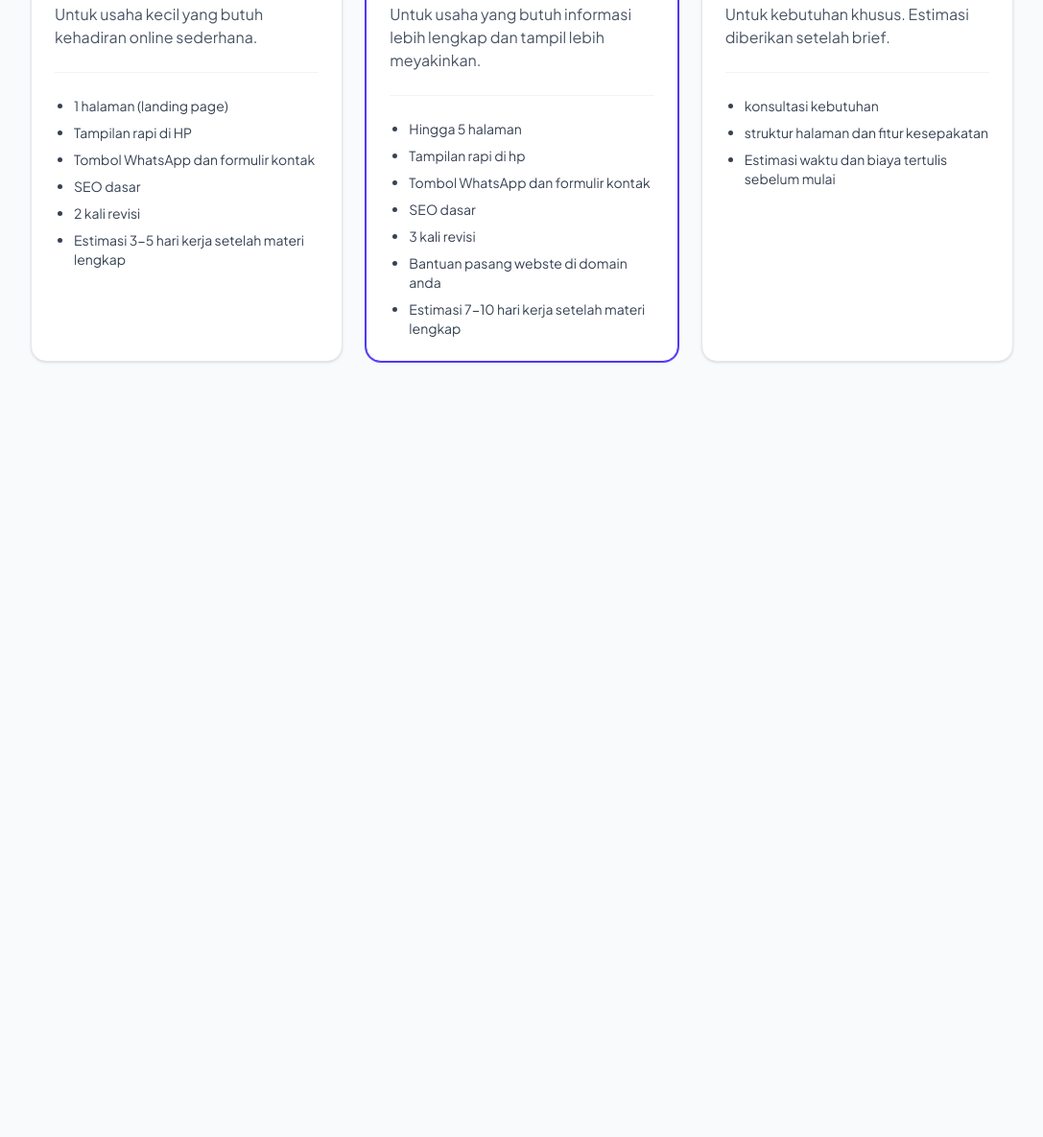
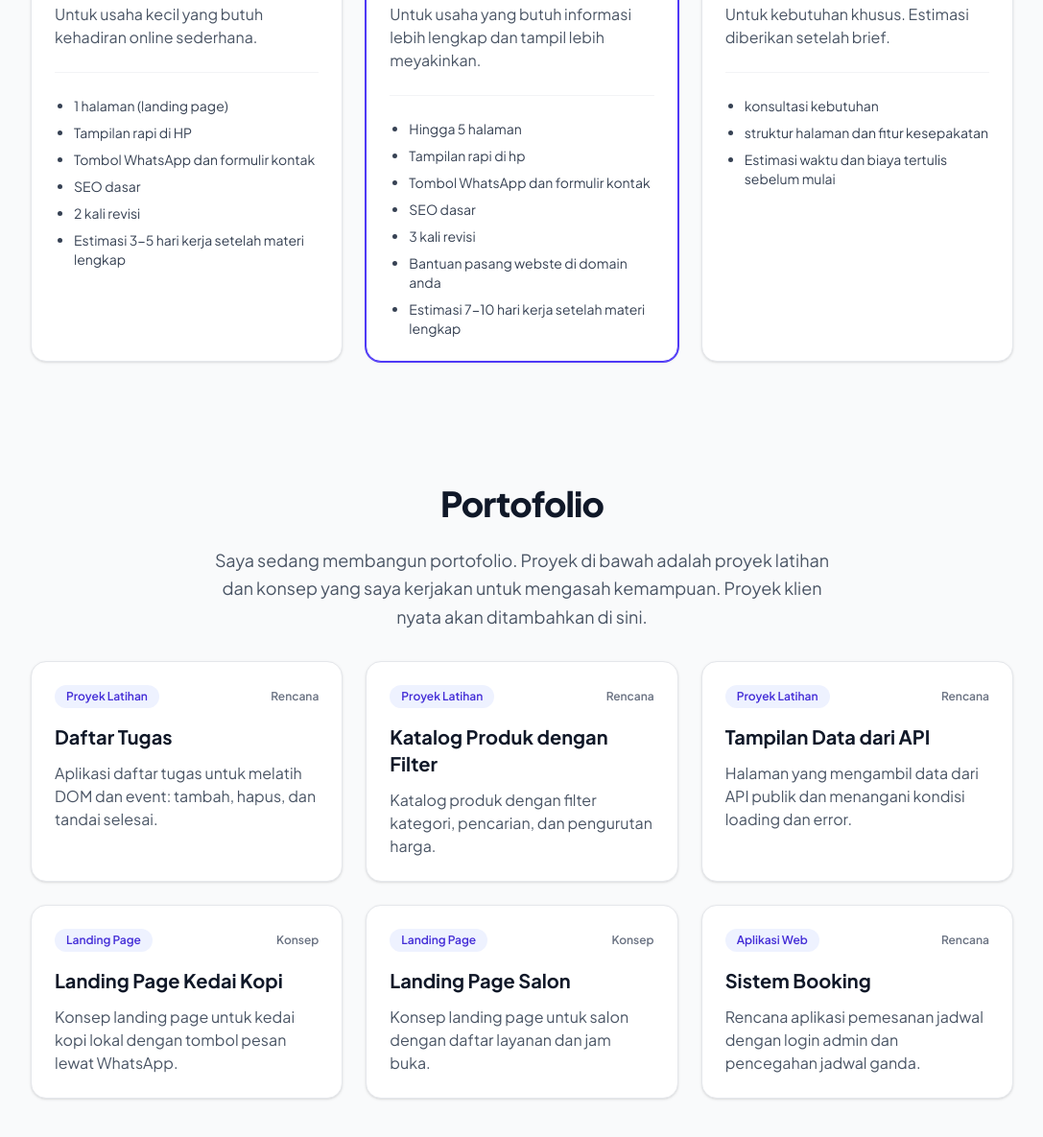
Before and after one commit to arkann-1/freelance-site, a website: page index.html in a window 1280 px wide. Shown: the part 1918-3103 px from the top of the page at 96% size, without its empty margins (96-1183 px from the left). Before the commit the page ends 2359 px from the top, so only its background shows below. Drawn offline with Linux system fonts and the light colour scheme.

Commit message:
render kartu portofolio dari JSON dan tambah catatan

```diff
--- a/data/projects.json
+++ b/data/projects.json
@@ -0,0 +1,50 @@
+[
+  {
+    "id": 1,
+    "title": "Daftar Tugas",
+    "category": "Proyek Latihan",
+    "description": "Aplikasi daftar tugas untuk melatih DOM dan event: tambah, hapus, dan tandai selesai.",
+    "date": "2026-11-05",
+    "status": "Rencana"
+  },
+  {
+    "id": 2,
+    "title": "Katalog Produk dengan Filter",
+    "category": "Proyek Latihan",
+    "description": "Katalog produk dengan filter kategori, pencarian, dan pengurutan harga.",
+    "date": "2026-11-18",
+    "status": "Rencana"
+  },
+  {
+    "id": 3,
+    "title": "Tampilan Data dari API",
+    "category": "Proyek Latihan",
+    "description": "Halaman yang mengambil data dari API publik dan menangani kondisi loading dan error.",
+    "date": "2026-11-12",
+    "status": "Rencana"
+  },
+  {
+    "id": 4,
+    "title": "Landing Page Kedai Kopi",
+    "category": "Landing Page",
+    "description": "Konsep landing page untuk kedai kopi lokal dengan tombol pesan lewat WhatsApp.",
+    "date": "2026-11-22",
+    "status": "Konsep"
+  },
+  {
+    "id": 5,
+    "title": "Landing Page Salon",
+    "category": "Landing Page",
+    "description": "Konsep landing page untuk salon dengan daftar layanan dan jam buka.",
+    "date": "2026-11-08",
+    "status": "Konsep"
+  },
+  {
+    "id": 6,
+    "title": "Sistem Booking",
+    "category": "Aplikasi Web",
+    "description": "Rencana aplikasi pemesanan jadwal dengan login admin dan pencegahan jadwal ganda.",
+    "date": "2026-11-25",
+    "status": "Rencana"
+  }
+]
--- a/index.html
+++ b/index.html
@@ -112,9 +112,7 @@
             yakin mana yang cocok? Ceritakan usaha Anda, saya bantu pilihkan.
           </p>
 
-          <div id="services-list" class="mt-8 grid gap-6 lg:grid-cols-3">
-
-          </div>
+          <div id="services-list" class="mt-8 grid gap-6 lg:grid-cols-3"></div>
         </div>
       </section>
 
@@ -197,6 +195,28 @@
           </div>
         </div>
       </section>
+
+      <section id="portofolio" class="scroll-mt-24 px-4 py-16">
+        <div class="mx-auto max-w-5xl">
+          <h2
+            class="text-center text-4xl font-extrabold tracking-tight text-gray-900"
+          >
+            Portofolio
+          </h2>
+          <p
+            class="mx-auto mt-6 max-w-2xl text-center text-base leading-relaxed text-gray-600 md:text-lg"
+          >
+            Saya sedang membangun portofolio. Proyek di bawah adalah proyek
+            latihan dan konsep yang saya kerjakan untuk mengasah kemampuan.
+            Proyek klien nyata akan ditambahkan di sini.
+          </p>
+
+          <div
+            id="projects-list"
+            class="mt-8 grid gap-6 md:grid-cols-2 lg:grid-cols-3"
+          ></div>
+        </div>
+      </section>
     </main>
     <script src="js/app.js" defer></script>
   </body>
--- a/js/app.js
+++ b/js/app.js
@@ -38,4 +38,48 @@ async function loadServices() {
   }
 }
 
+const projectsList = document.querySelector("#projects-list");
+let allProjects = [];
+
+function createProjectCard(project) {
+  return `
+    <article class="flex flex-col rounded-2xl border border-gray-200 bg-white p-6 shadow-sm">
+      <div class="flex items-center justify-between gap-2 text-xs font-semibold">
+        <span class="rounded-full bg-indigo-50 px-3 py-1 text-indigo-700">${project.category}</span>
+        <span class="text-gray-500">${project.status}</span>
+      </div>
+      <h3 class="mt-4 text-xl font-bold text-gray-900">${project.title}</h3>
+      <p class="mt-3 text-gray-600">${project.description}</p>
+    </article>
+  `;
+}
+
+function renderProjects(projects) {
+  if (projects.length === 0) {
+    projectsList.innerHTML = `<p class="text-center text-gray-500 md:col-span-2 lg:col-span-3">Tidak ada proyek yang cocok.</p>`;
+    return;
+  }
+
+  projectsList.innerHTML = projects.map(createProjectCard).join("");
+}
+
+async function loadProjects() {
+  projectsList.innerHTML = `<p class="text-center text-gray-500 md:col-span-2 lg:col-span-3">Memuat proyek...</p>`;
+
+  try {
+    const response = await fetch("./data/projects.json");
+
+    if (!response.ok) {
+      throw new Error("Gagal memuat data proyek: " + response.status);
+    }
+
+    allProjects = await response.json();
+    renderProjects(allProjects);
+  } catch (error) {
+    console.error(error);
+    projectsList.innerHTML = `<p class="text-center text-red-600 md:col-span-2 lg:col-span-3">Proyek gagal dimuat. Coba muat ulang halaman.</p>`;
+  }
+}
+
 loadServices();
+loadProjects();
```
Also changed, not shown: NOTES.md (added, +25 -0 lines), css/style.css.
